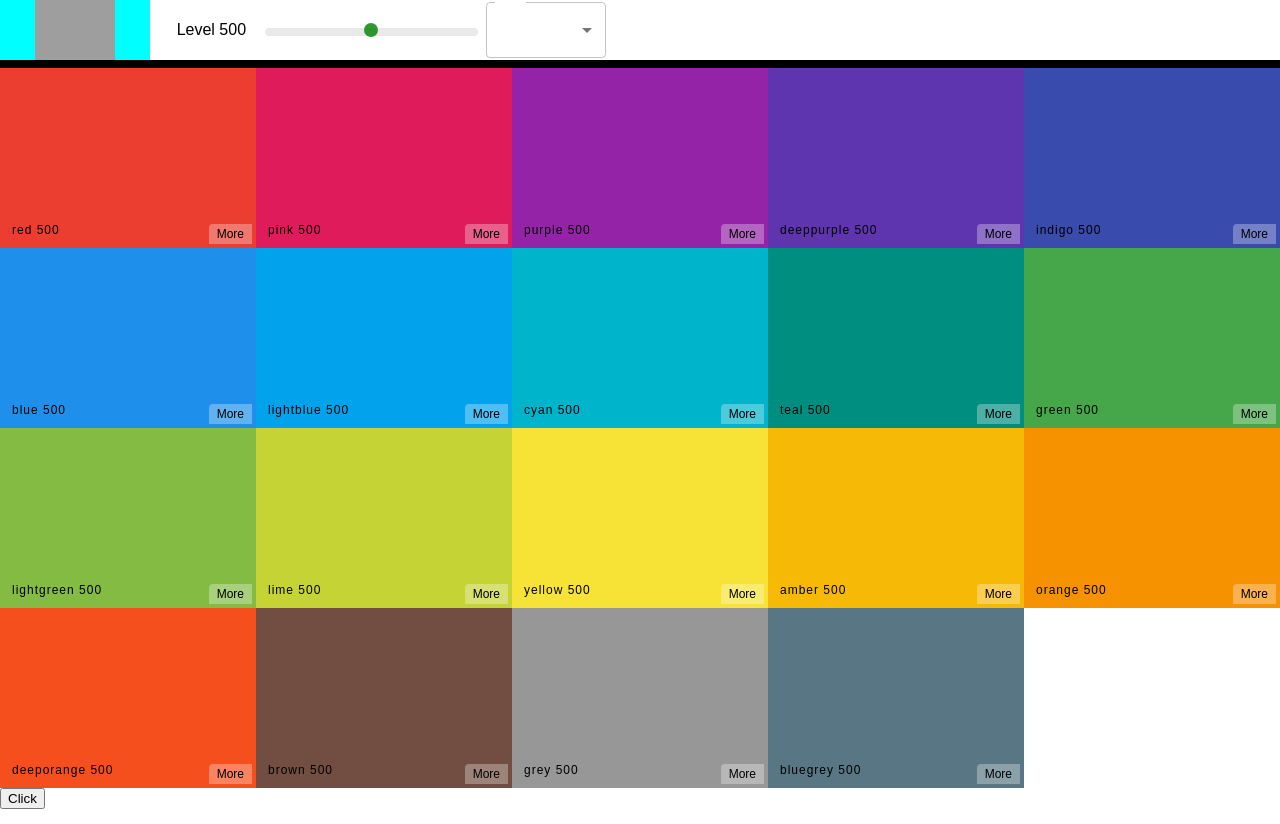
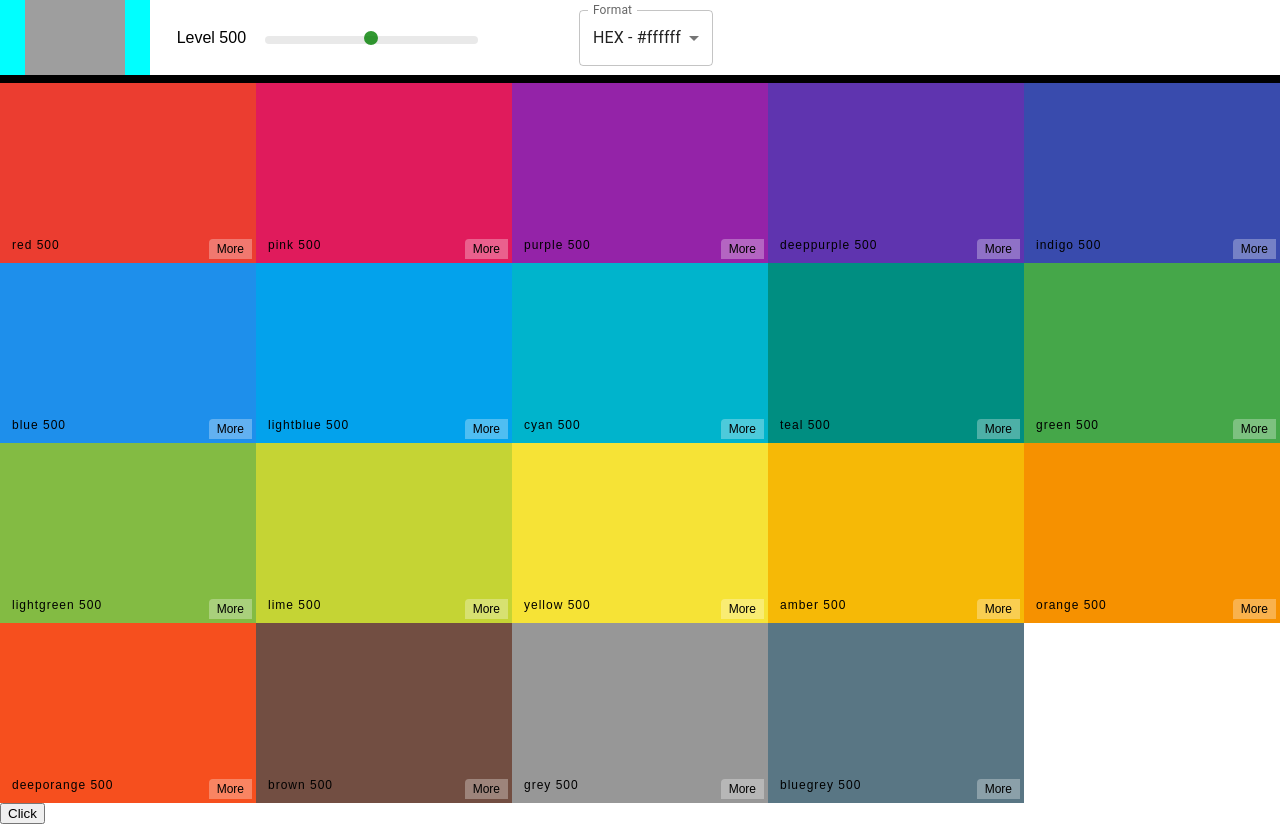
Before and after one commit to brentbess21/color-palette-app, a React (Create React App) app: page /palette in a window 1280 px wide. Built offline with nearby package versions, Linux system fonts and the light colour scheme; grey boxes are pictures that could not be loaded.

Commit message:
added color format to redux and made it so selecting the color format from the header works

```diff
--- a/src/@types/models.d.ts
+++ b/src/@types/models.d.ts
@@ -6,7 +6,8 @@ declare namespace Model {
 
     export interface PaletteState {
         palette: Model.Palette;
-        sliderInfo: Model.SliderInfo
+        sliderInfo: Model.SliderInfo;
+        colorFormat: string;
     }
 
     export interface Palette {
--- a/src/components/colorCard/ColorCard.tsx
+++ b/src/components/colorCard/ColorCard.tsx
@@ -1,10 +1,19 @@
 import React, {useState} from 'react';
 import './ColorCard.scss';
 import classNames from "classnames";
+import {connect} from "react-redux";
 
-interface ColorCardProps {
+interface ColorCardStateProps {
+    palette: Model.Palette;
+    sliderInfo: Model.SliderInfo;
+    colorFormat: string;
+}
+
+interface ColorCardCustomProps {
     color: Model.DetailedColor;
 }
+
+type ColorCardProps = ColorCardStateProps & ColorCardCustomProps;
 
 const timeDelay = 1200;
 
@@ -12,15 +21,15 @@ const ColorCard : React.FC<ColorCardProps> = (props: ColorCardProps) : React.Rea
     const [copied, setCopied] = useState<boolean>(false);
 
     async function handleClick() : Promise<void> {
-       await navigator.clipboard.writeText(props.color.hex);
+       await navigator.clipboard.writeText(props.color[props.colorFormat as keyof Model.DetailedColor]);
        setCopied(true);
        setTimeout(()=>{
            setCopied(false)
        }, timeDelay)
     }
     return (
-        <div className={'colorCard'} style={{backgroundColor: props.color.hex, border: `4px solid ${props.color.hex}`}}>
-            <div style={{backgroundColor: props.color.hex}} className={classNames({
+        <div className={'colorCard'} style={{backgroundColor: props.color[props.colorFormat as keyof Model.DetailedColor], border: `4px solid ${props.color[props.colorFormat as keyof Model.DetailedColor]}`}}>
+            <div style={{backgroundColor: props.color[props.colorFormat as keyof Model.DetailedColor]}} className={classNames({
                     copyOverlay: true,
                     active: copied
                 })}
@@ -30,7 +39,7 @@ const ColorCard : React.FC<ColorCardProps> = (props: ColorCardProps) : React.Rea
                 active: copied
             })}>
                 <h1>Copied</h1>
-                <p>{props.color.hex}</p>
+                <p>{props.color[props.colorFormat as keyof Model.DetailedColor]}</p>
             </div>
             <div className={'copyContainer'}>
                 <div className={'cardContent'}>
@@ -43,4 +52,12 @@ const ColorCard : React.FC<ColorCardProps> = (props: ColorCardProps) : React.Rea
     )
 }
 
-export default ColorCard;
+const MapStateToProps = (state: Model.StoreState) : Model.PaletteState => {
+    return({
+        palette: state.paletteState.palette,
+        sliderInfo: state.paletteState.sliderInfo,
+        colorFormat: state.paletteState.colorFormat
+    })
+}
+
+export default connect(MapStateToProps)(ColorCard);
--- a/src/components/header/Header.scss
+++ b/src/components/header/Header.scss
@@ -4,7 +4,7 @@
   border-bottom: 8px solid black;
   .logo {
     width: 150px;
-    height:60px;
+    height:75px;
     background-image: url('https://images.unsplash.com/photo-1614194076674-0598e6dd5703?ixlib=rb-1.2.1&ixid=MnwxMjA3fDB8MHxzZWFyY2h8N3x8cGFpbnRicnVzaHxlbnwwfHwwfHw%3D&auto=format&fit=crop&w=900&q=60');
     background-size: contain;
     background-repeat: no-repeat;
@@ -41,4 +41,10 @@
     border: 2px solid green;
     box-shadow: none;
   }
+
+  .selectContainer {
+    display: flex;
+    align-items: center;
+    justify-content: center;
+  }
 }
--- a/src/components/header/Header.tsx
+++ b/src/components/header/Header.tsx
@@ -2,7 +2,7 @@ import React from 'react';
 import './Header.scss';
 import Slider from "rc-slider";
 import 'rc-slider/assets/index.css';
-import {setLevel} from "../../state/actions/paletteActions";
+import {setColorFormat, setLevel} from "../../state/actions/paletteActions";
 import {connect} from "react-redux";
 import Box from '@mui/material/Box';
 import InputLabel from '@mui/material/InputLabel';
@@ -11,11 +11,14 @@ import FormControl from '@mui/material/FormControl';
 import Select, { SelectChangeEvent } from '@mui/material/Select';
 
 interface HeaderStateProps {
-    sliderInfo: Model.SliderInfo
+    palette: Model.Palette;
+    sliderInfo: Model.SliderInfo;
+    colorFormat: string;
 }
 
 interface HeaderDispatchProps {
     setLevel: (value: number | number []) => void;
+    setColorFormat: (format : string) => void;
 }
 
 interface HeaderCustomProps {
@@ -31,7 +34,7 @@ const Header : React.FC<HeaderProps> = (props: HeaderProps) : React.ReactElement
     }
 
     const handleChange = (event: SelectChangeEvent) => {
-        console.log(event.target.value as string);
+        props.setColorFormat(event.target.value as string);
     };
 
     return(
@@ -41,19 +44,18 @@ const Header : React.FC<HeaderProps> = (props: HeaderProps) : React.ReactElement
                 <p>Level {props.sliderInfo.level}</p>
                 <Slider defaultValue={props.sliderInfo.level} min={100} max={900} step={100} onChange={changeLevel} />
             </div>
-            <Box className={'selectContainer'} sx={{ minWidth: 120 }}>
-                <FormControl fullWidth>
-                    <InputLabel id="demo-simple-select-label"></InputLabel>
+            <Box className={'selectContainer'} sx={{ width: 320, height: 30 }}>
+                <FormControl>
+                    <InputLabel id="colorFormatLabel">Format</InputLabel>
                     <Select
-                        labelId="demo-simple-select-label"
-                        id="demo-simple-select"
-                        value={'something'}
-                        label="Age"
+                        labelId="colorFormatLabel"
+                        value={props.colorFormat}
+                        label="Format"
                         onChange={handleChange}
                     >
-                        <MenuItem value={10}>Ten</MenuItem>
-                        <MenuItem value={20}>Twenty</MenuItem>
-                        <MenuItem value={30}>Thirty</MenuItem>
+                        <MenuItem value={'hex'}>HEX - #ffffff</MenuItem>
+                        <MenuItem value={'rgb'}>RGB - rgb(255, 255, 255)</MenuItem>
+                        <MenuItem value={'rgba'}>RGBA - rgba(255, 255, 255, 0.5)</MenuItem>
                     </Select>
                 </FormControl>
             </Box>
@@ -62,12 +64,14 @@ const Header : React.FC<HeaderProps> = (props: HeaderProps) : React.ReactElement
     )
 }
 
-const MapStateToProps = (state: Model.StoreState) : {sliderInfo: Model.SliderInfo} => {
+const MapStateToProps = (state: Model.StoreState) : Model.PaletteState => {
     return ({
-        sliderInfo: state.paletteState.sliderInfo
+        palette: state.paletteState.palette,
+        sliderInfo: state.paletteState.sliderInfo,
+        colorFormat: state.paletteState.colorFormat
     })
 }
 
-const MapDispatchToProps = {setLevel}
+const MapDispatchToProps = {setLevel, setColorFormat}
 
 export default connect(MapStateToProps, MapDispatchToProps)(Header);
--- a/src/pages/palette/Palette.tsx
+++ b/src/pages/palette/Palette.tsx
@@ -6,8 +6,9 @@ import {connect} from "react-redux";
 import {setLevel} from "../../state/actions/paletteActions";
 
 interface PaletteStateProps {
-    sliderInfo: Model.SliderInfo
-    palette: Model.Palette
+    sliderInfo: Model.SliderInfo;
+    palette: Model.Palette;
+    colorFormat: string;
 }
 
 interface PaletteDispatchProps {
@@ -39,7 +40,8 @@ const Palette : React.FC<PaletteProps> = (props: PaletteProps ) : React.ReactEle
 const MapStateToProps = (state: Model.StoreState ) : Model.PaletteState => {
     return ({
         palette: state.paletteState.palette,
-        sliderInfo : state.paletteState.sliderInfo
+        sliderInfo : state.paletteState.sliderInfo,
+        colorFormat: state.paletteState.colorFormat
     })
 }
 
--- a/src/state/actions/paletteActions.ts
+++ b/src/state/actions/paletteActions.ts
@@ -1,6 +1,7 @@
 
 export enum PaletteActionTypes {
-    setLevel = 'SET_LEVEL'
+    setLevel = 'SET_LEVEL',
+    setColorFormat = 'SET_COLOR_FORMAT'
 }
 
 interface SetLevelAction {
@@ -8,7 +9,16 @@ interface SetLevelAction {
     payload: number | number[];
 }
 
+interface SetColorFormatAction {
+    type: PaletteActionTypes.setColorFormat;
+    payload: string;
+}
+
 
 export const setLevel = (value: number | number[]) : SetLevelAction  => {
     return ({type: PaletteActionTypes.setLevel, payload: value})
 }
+
+export const setColorFormat = (format: string) : SetColorFormatAction => {
+    return ({type: PaletteActionTypes.setColorFormat, payload: format})
+}
--- a/src/state/reducers/paletteReducer.ts
+++ b/src/state/reducers/paletteReducer.ts
@@ -8,13 +8,16 @@ const initialPaletteState : Model.PaletteState = {
     palette: initialPalette,
     sliderInfo: {
         level: 500
-    }
+    },
+    colorFormat: 'hex'
 }
 
 const paletteReducer = (state : Model.PaletteState = initialPaletteState, action: any) : Model.PaletteState => {
     switch (action.type) {
         case(PaletteActionTypes.setLevel) :
-            return ({...state, sliderInfo: {...state, level: action.payload}})
+            return ({...state, sliderInfo: {...state, level: action.payload}});
+        case(PaletteActionTypes.setColorFormat):
+            return ({...state, colorFormat: action.payload});
         default:
             return state
     }
```
